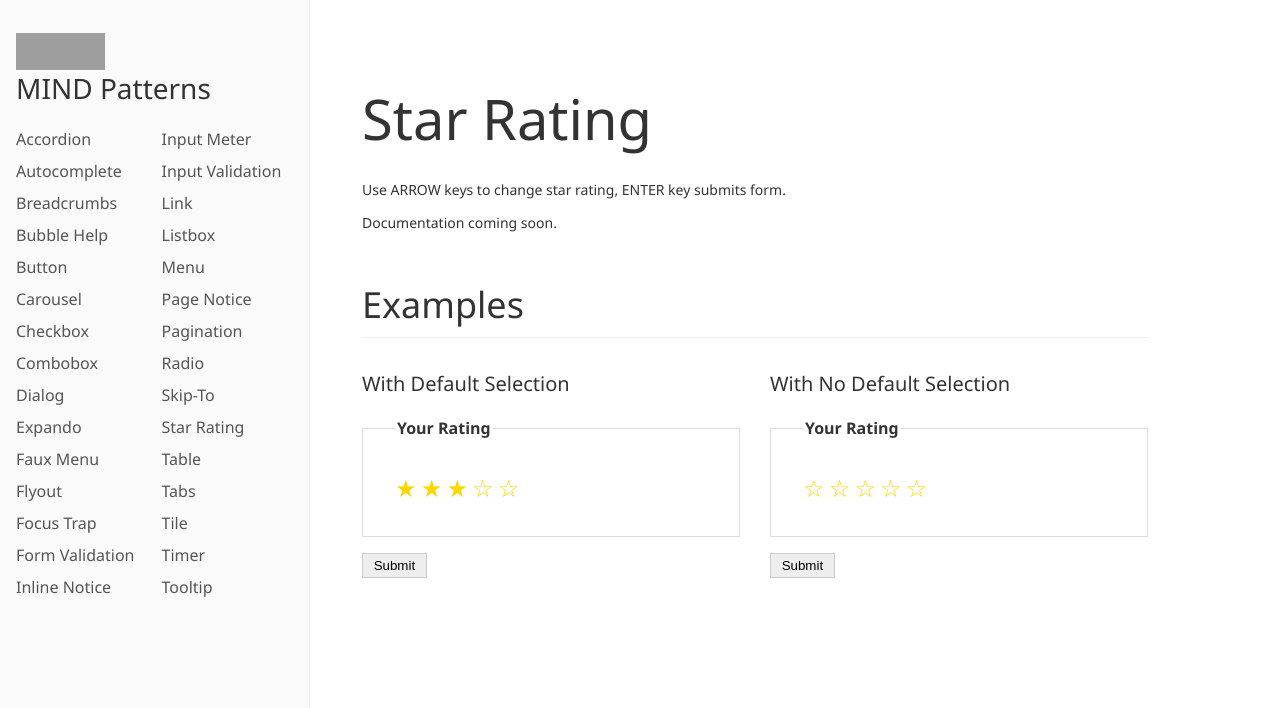
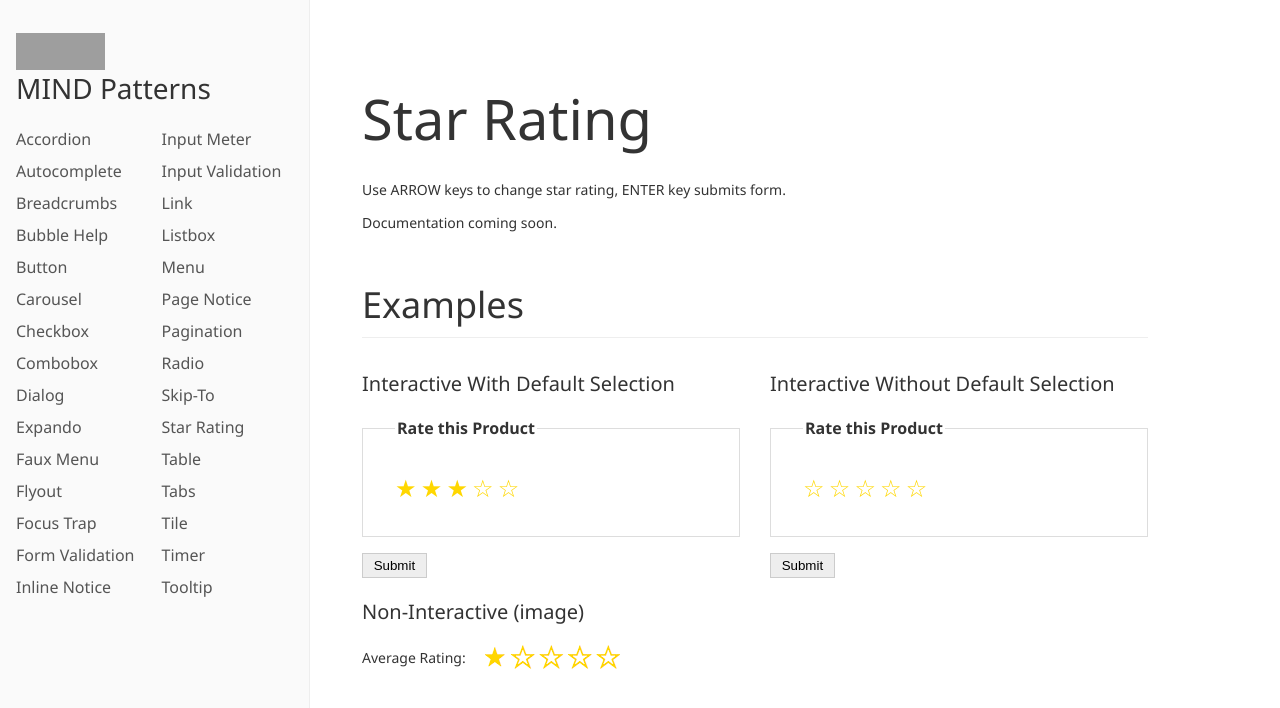
Before and after one commit to eBay/mindpatterns, a Jekyll site: the page built from starrating/index.html, in a window 1280 px wide. Shown: the top 708 px of the page. Built offline with Jekyll 4.4.1, drawn with Linux system fonts in a browser that asks for light colours; grey boxes are pictures that could not be loaded.

Commit message:
Added non-interactive star rating

```diff
--- a/starrating/index.html
+++ b/starrating/index.html
@@ -7,7 +7,13 @@ permalink: /starrating/
 <link rel="stylesheet" href="starrating.css">
 
 <style>
-
+    dt, dd {
+        display: inline-block;
+    }
+    dd {
+        margin-left: 1rem;
+        vertical-align: middle;
+    }
 </style>
 
 <h1>{{ page.title }}</h1>
@@ -20,11 +26,11 @@ permalink: /starrating/
 
 <div class="row">
     <div class="col-xs-12 col-md-6">
-        <h3>With Default Selection</h3>
+        <h3>Interactive With Default Selection</h3>
         <form>
             <div class="starrating">
                 <fieldset>
-                    <legend>Your Rating</legend>
+                    <legend>Rate this Product</legend>
                     <input id="default_1" type="radio" name="rating2" value="1" />
                     <label for="default_1"><span class="clipped">1 star</span></label>
                     <input id="default_2" type="radio" name="rating2" value="2" />
@@ -41,11 +47,11 @@ permalink: /starrating/
         </form>
     </div>
     <div class="col-xs-12 col-md-6">
-        <h3>With No Default Selection</h3>
+        <h3>Interactive Without Default Selection</h3>
         <form>
             <div class="starrating">
                 <fieldset>
-                    <legend>Your Rating</legend>
+                    <legend>Rate this Product</legend>
                     <input id="nodefault_1" type="radio" name="rating1" value="1" />
                     <label for="nodefault_1"><span class="clipped">1 star</span></label>
                     <input id="nodefault_2" type="radio" name="rating1" value="2" />
@@ -63,6 +69,16 @@ permalink: /starrating/
     </div>
 </div>
 
+<div class="row">
+    <div class="col-xs-12 col-md-6">
+        <h3>Non-Interactive (image)</h3>
+        <dl>
+            <dt>Average Rating:</dt>
+            <dd><img src="1star.png" alt="1 out of 5 - Average Rating" /></dd>
+        </dl>
+    </div>
+</div>
+
 <script src="jquery.starrating.js"></script>
 <script>
     $(function() {
```
Also changed, not shown: starrating/1star.png (added).
